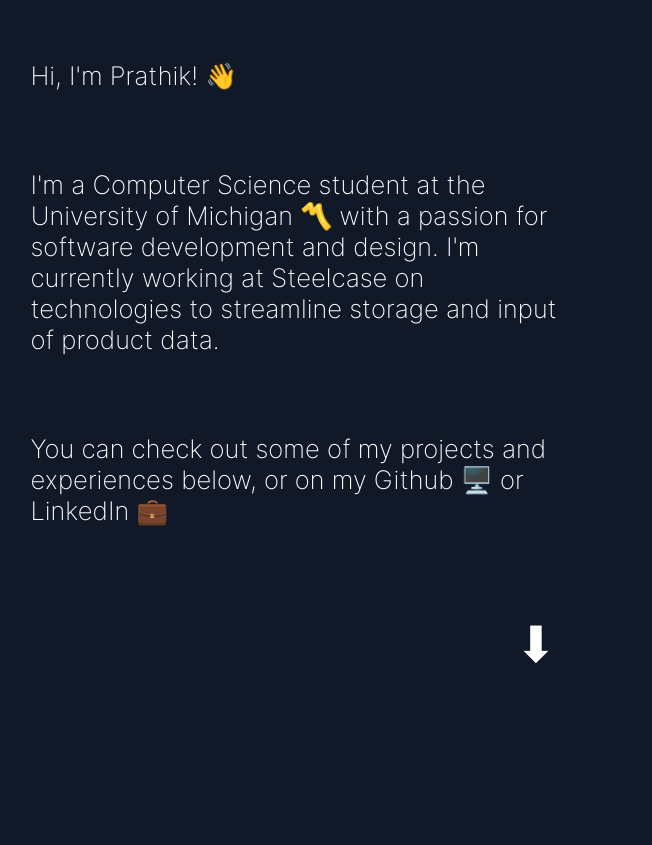
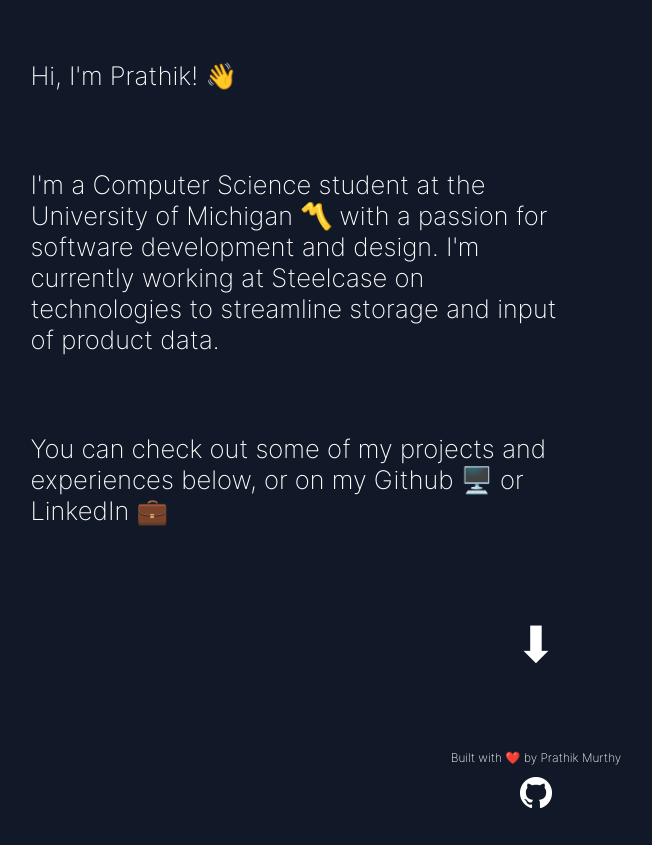
Before and after one commit to prathikmurthy/v1, a Gatsby site in the folder dev/: page / in a window 1280 px wide. Shown: the whole page, without its empty margins (104-756 px from the left). Before the commit the page ends 800 px from the top, so only its background shows below. Built offline with nearby package versions, Linux system fonts and the light colour scheme; Gatsby itself is replaced by a stand-in of ours.

Commit message:
footer <3

```diff
--- /dev/null
+++ b/dev/src/components/sections/footer.js
@@ -0,0 +1,23 @@
+import React, { Component } from 'react';
+import styled from 'styled-components';
+import github from '../../images/github.png';
+
+const StyledDiv = styled.div`
+    font-size: 12px;
+    text-align: center;
+    padding: 5%;
+    padding-bottom: 2%;
+`
+
+export default class Footer extends Component {
+
+
+    render() {
+        return (
+            <StyledDiv>
+                <p>Built with ❤️ by Prathik Murthy</p>
+                <a href="https://github.com/prathikmurthy/prathikm.dev" target="_blank"><img src={ github }></img></a>
+            </StyledDiv>
+        )
+    }
+}
--- a/dev/src/pages/index.js
+++ b/dev/src/pages/index.js
@@ -5,6 +5,7 @@
 import styled from 'styled-components'
 import '../Index.css';
 import '../resources/Inter Web/inter.css'
+import Footer from "../components/sections/footer";
 
 const StyledContainer = styled.div`
 
@@ -20,6 +21,7 @@
       <Experience />
       <Featured />
       <Contact /> */}
+      <Footer />
     </StyledContainer>
   )
 }
```
Also changed, not shown: dev/src/images/github.png (added).
